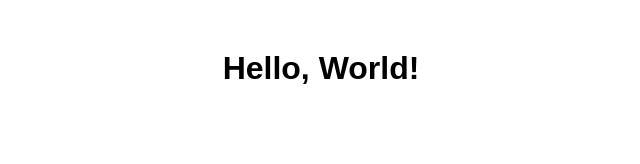
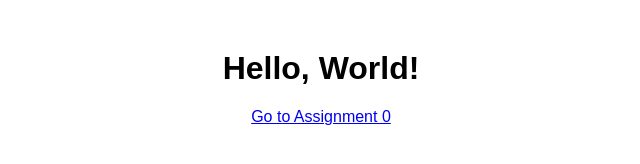
Before and after one commit to camyroo/Intro-Graphics, a plain HTML site: page index.html in a window 1280 px wide. Shown: the whole page, without its empty margins (319-959 px from the left). Drawn offline with Linux system fonts and the light colour scheme.

Commit message:
link to asgn0

```diff
--- a/index.html
+++ b/index.html
@@ -14,5 +14,6 @@
 </head>
 <body>
     <h1>Hello, World!</h1>
+    <p><a href="asg0.html">Go to Assignment 0</a></p>
 </body>
 </html>
```
